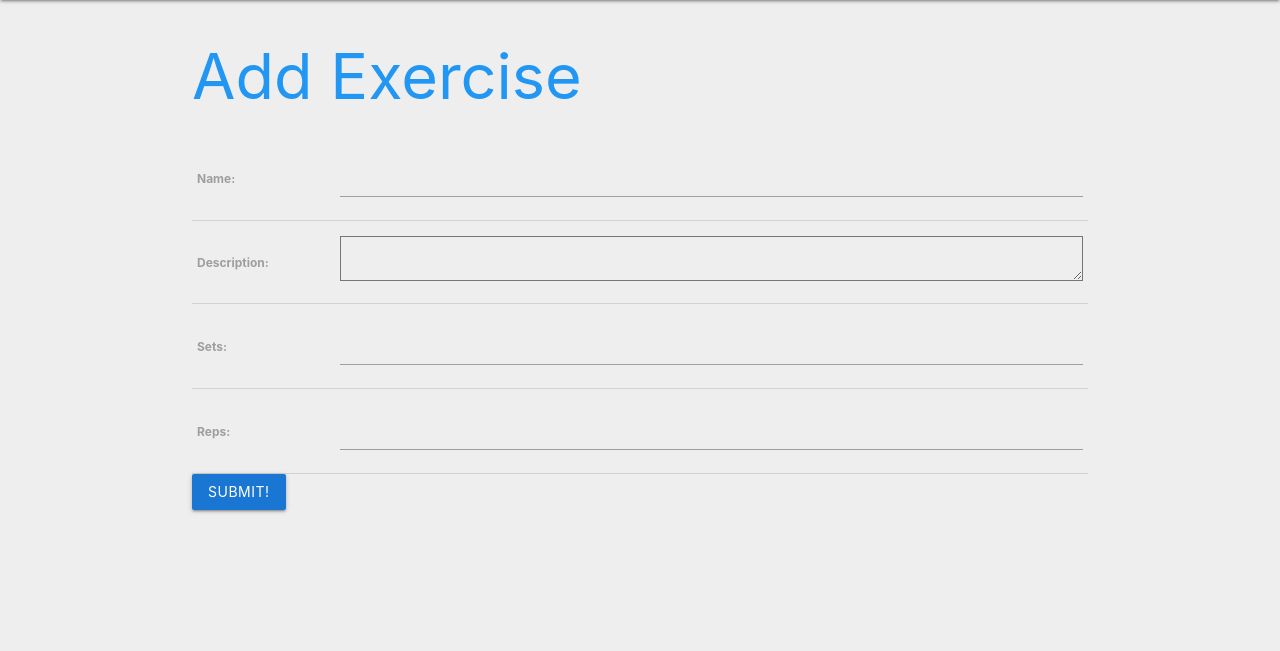
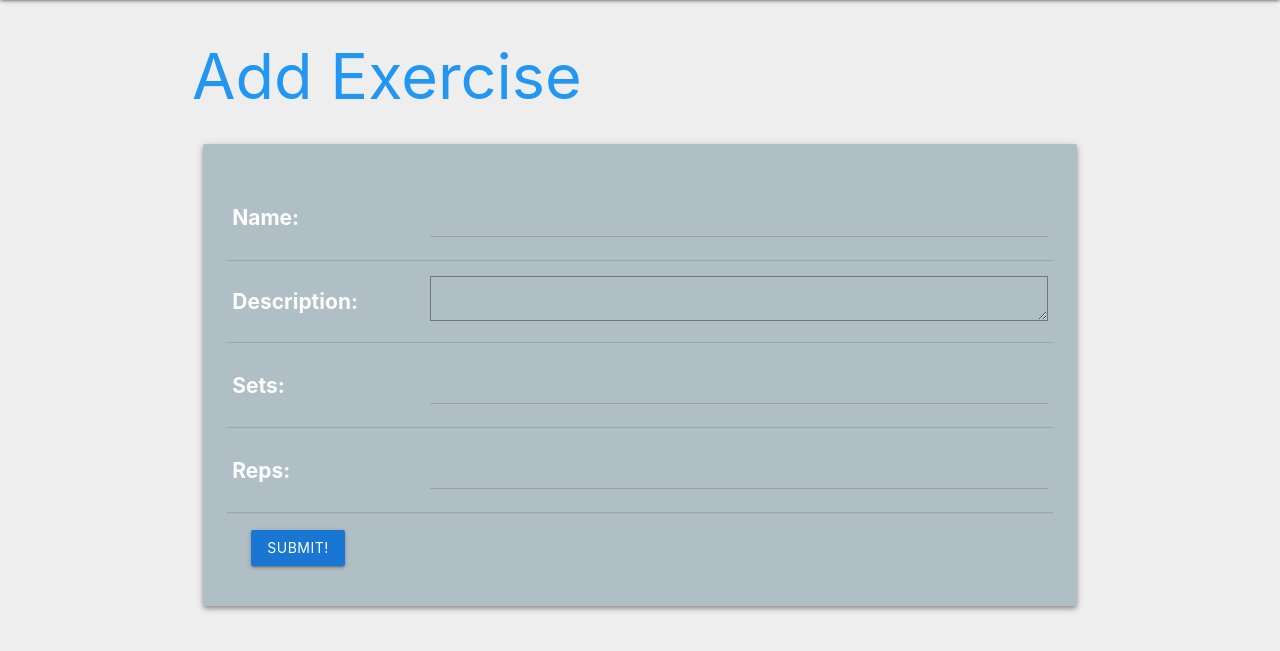
Before and after one commit to CharlesAta/Workoutify, a Django app: page /exercises/create/ in a window 1280 px wide. Shown: the part 64-715 px from the top of the page. Run offline with Django 3.2, Linux system fonts and the light colour scheme.

Commit message:
updating forms to cards

```diff
--- a/workoutify/main_app/static/css/style.css
+++ b/workoutify/main_app/static/css/style.css
@@ -2,3 +2,24 @@ ul {
   list-style-type: none;
   list-style: none;
 }
+
+.card-form label {
+    color: white;
+    font-size: 1.4rem;
+}
+
+.card-form input, .card-form textarea {
+    color: darkblue;
+}
+
+.dropdown-content li > span {
+    color: darkblue;
+}
+
+.select-wrapper input.select-dropdown:focus {
+    border-color: white;
+}
+
+#weather-card label {
+ color: white;
+}
--- a/workoutify/main_app/templates/main_app/exercise_form.html
+++ b/workoutify/main_app/templates/main_app/exercise_form.html
@@ -1,15 +1,28 @@
 {% extends 'base.html' %} {% block content %}
 <h1 class="blue-text darken-2">Add Exercise</h1>
 <!-- Leaving the action empty makes the form post to the same url used to display it -->
-<form action="" method="post">
+
+<div>
+  <div class="row">
+      <div class="col s12 m12">
+        <div class="card z-depth-2 blue-grey lighten-3">
+          <div class="card-content blue-text">
+            <span class="card-title amber-text text-accent-2 flow-text"></span>
+            <form class="card-form" action="" method="post">
               <!-- Django requires the following for security purposes -->
               {% csrf_token %}
               <table>
                 <!-- Render the inputs inside of <tr>s & <td>s -->
                 {{ form.as_table }}
               </table>
-  <div class="row">
-    <input type="submit" value="Submit!" class="btn blue darken-2" />
+              <div class="card-action">
+                <input type="submit" value="Submit!" class="btn blue darken-2 white-text" />
               </div>
             </form>
+        </div>
+      </div>
+    </div>
+  </div>
+</div>
+
 {% endblock %}
--- a/workoutify/main_app/templates/registration/login.html
+++ b/workoutify/main_app/templates/registration/login.html
@@ -1,6 +1,6 @@
 {% extends 'base.html' %} {% block content %}
 
-<h1>Log In</h1>
+<h1 class="blue-text darken-2">Log In</h1>
 
 <form method="post" action="{% url 'login' %}">
   {% csrf_token %} {{ form.as_p }}
```
Also changed, not shown: workoutify/main_app/templates/home.html (+5 -5 lines), workoutify/main_app/templates/main_app/workout_form.html (+15 -1 lines), workoutify/main_app/templates/registration/signup.html (+21 -8 lines). Lines whose indentation alone changed are shown as unchanged.
